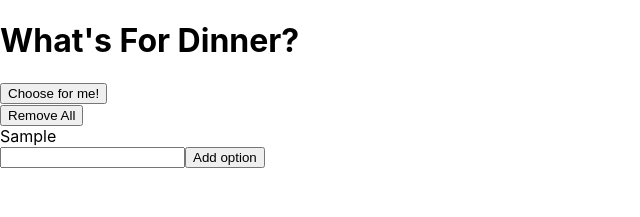
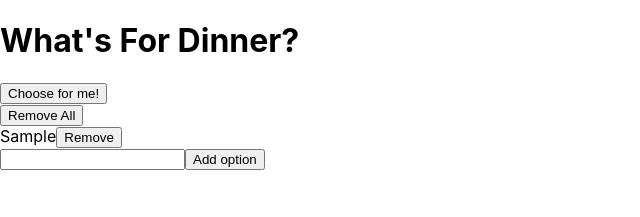
Before and after one commit to joseph-gansukh/whats-for-dinner, a React (Create React App) app: page / in a window 1280 px wide. Both pictures are taken after typing "Sample" into the empty fields and a click on the button "Add option". Shown: the top 217 px of the page, without its empty margins (0-640 px from the left). Built offline with nearby package versions, Linux system fonts and the light colour scheme.

Commit message:
added remove button for individual option

```diff
--- a/src/components/App.js
+++ b/src/components/App.js
@@ -28,6 +28,12 @@ export default class App extends Component {
       const options = JSON.stringify(this.state.options)
       localStorage.setItem('options', options)
     }
+  }
+
+  handleRemoveOption = (optionToRemove) => {
+    this.setState(() => ({ options: this.state.options.filter(option => {
+      return optionToRemove !== option
+    })}))
   }
 
   handleRemoveAll = () => {
@@ -64,6 +70,7 @@ export default class App extends Component {
         <DinnerOptions
           options={this.state.options}
           handleRemoveAll={this.handleRemoveAll}
+          handleRemoveOption={this.handleRemoveOption}
         />
         <NewOption
           handleNewOption={this.handleNewOption}
--- a/src/components/DinnerOption.js
+++ b/src/components/DinnerOption.js
@@ -4,6 +4,7 @@ export default function DinnerOption(props) {
   return (
     <div>
       {props.dinner}
+      <button onClick={() => props.handleRemoveOption(props.dinner)}>Remove</button>
     </div>
   )
 }
--- a/src/components/DinnerOptions.js
+++ b/src/components/DinnerOptions.js
@@ -6,7 +6,11 @@ export default function DinnerOptions(props) {
     <div>
       <button onClick={props.handleRemoveAll}>Remove All</button>
       {props.options.map(option => (
-        <DinnerOption key={option} dinner={option} />
+        <DinnerOption
+          key={option}
+          dinner={option}
+          handleRemoveOption={props.handleRemoveOption}
+        />
       ))}
     </div>
   )
```
